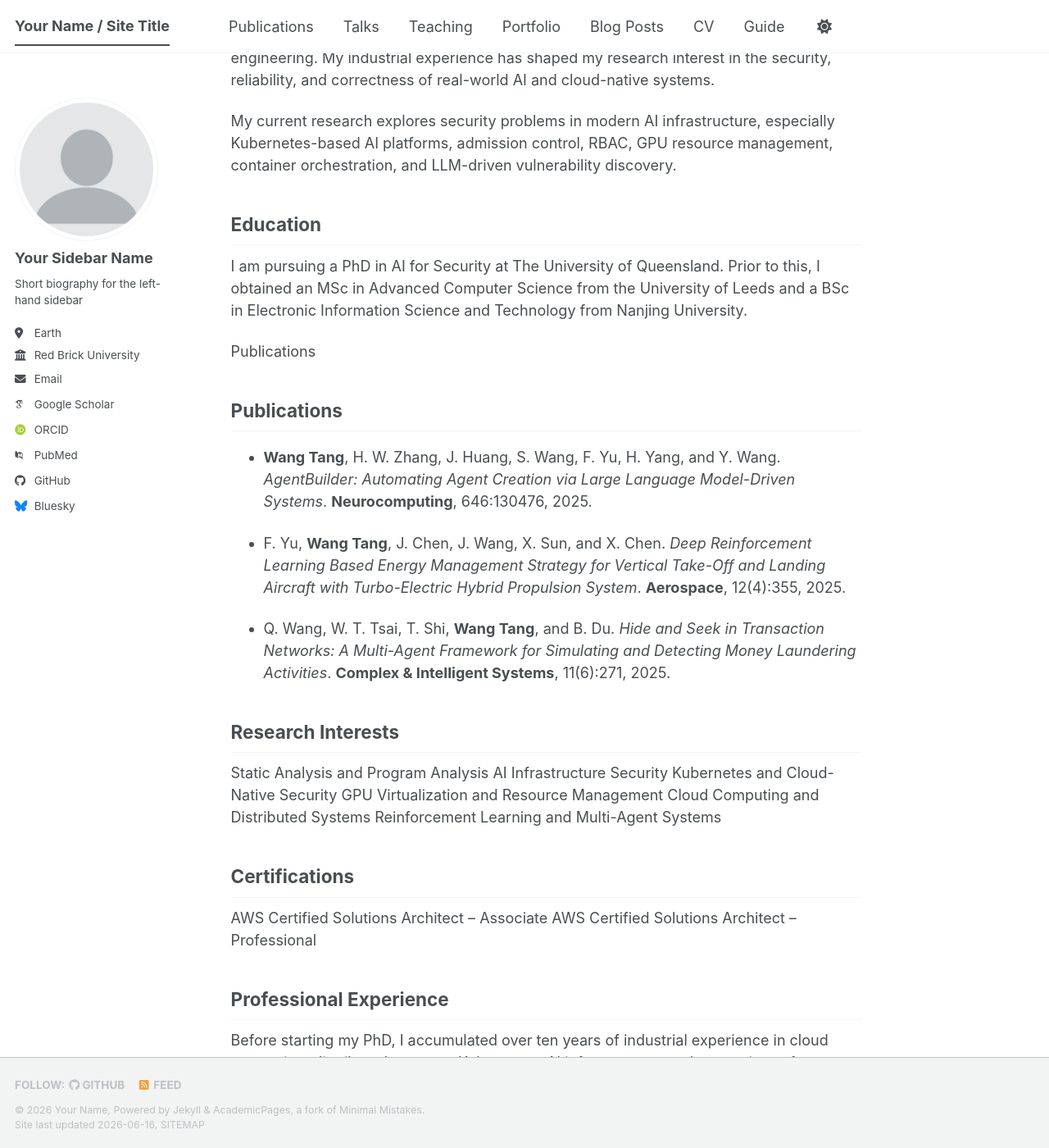
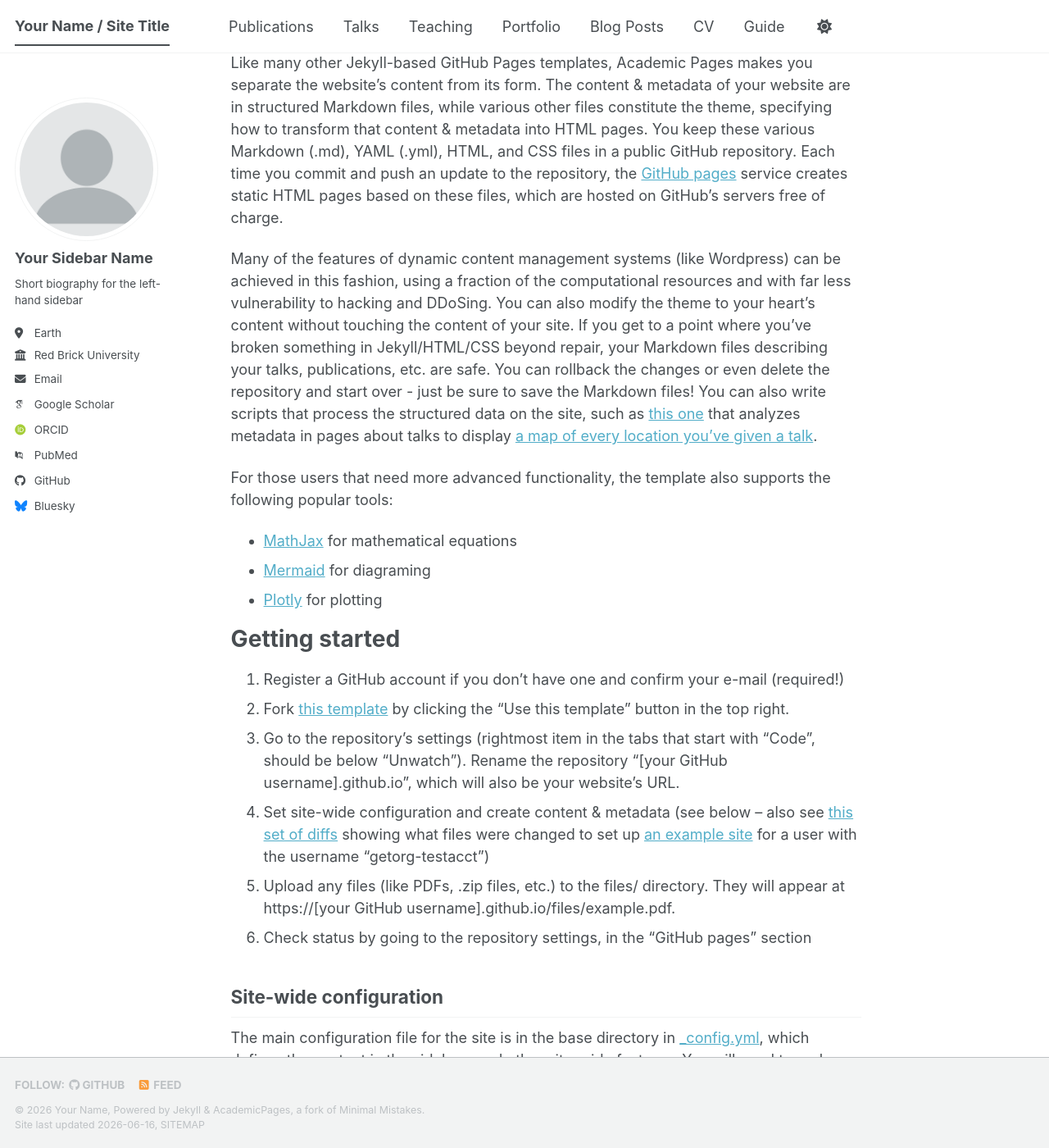
Before and after one commit to tangwang9527/profile-wangtang, a Jekyll site: the page built from _pages/about.md, in a window 1280 px wide and 1400 px high, scrolled down 473 px. Shown: the whole window at 82% size. Built offline with Jekyll 4.4.1, drawn with Linux system fonts in a browser that asks for light colours; some web fonts are replaced; a script bundle is joined from its source files by our own code; library files that are not in the unit come from our copies; some of the changed text lies outside the part shown.

Commit message:
Update about.md

```diff
--- a/_pages/about.md
+++ b/_pages/about.md
@@ -7,62 +7,50 @@ redirect_from:
   - /about.html
 ---
 
+This is the front page of a website that is powered by the [Academic Pages template](https://github.com/academicpages/academicpages.github.io) and hosted on GitHub pages. [GitHub pages](https://pages.github.com) is a free service in which websites are built and hosted from code and data stored in a GitHub repository, automatically updating when a new commit is made to the repository. This template was forked from the [Minimal Mistakes Jekyll Theme](https://mmistakes.github.io/minimal-mistakes/) created by Michael Rose, and then extended to support the kinds of content that academics have: publications, talks, teaching, a portfolio, blog posts, and a dynamically-generated CV. Incidentally, these same features make it a great template for anyone that needs to show off a professional template!
 
-Wang Tang
+ You can fork [this template](https://github.com/academicpages/academicpages.github.io) right now, modify the configuration and Markdown files, add your own PDFs and other content, and have your own site for free, with no ads!
 
-PhD Student
-School of Electrical Engineering and Computer Science
-The University of Queensland, Australia
+A data-driven personal website
+======
+Like many other Jekyll-based GitHub Pages templates, Academic Pages makes you separate the website's content from its form. The content & metadata of your website are in structured Markdown files, while various other files constitute the theme, specifying how to transform that content & metadata into HTML pages. You keep these various Markdown (.md), YAML (.yml), HTML, and CSS files in a public GitHub repository. Each time you commit and push an update to the repository, the [GitHub pages](https://pages.github.com/) service creates static HTML pages based on these files, which are hosted on GitHub's servers free of charge.
 
-## Biography
+Many of the features of dynamic content management systems (like Wordpress) can be achieved in this fashion, using a fraction of the computational resources and with far less vulnerability to hacking and DDoSing. You can also modify the theme to your heart's content without touching the content of your site. If you get to a point where you've broken something in Jekyll/HTML/CSS beyond repair, your Markdown files describing your talks, publications, etc. are safe. You can rollback the changes or even delete the repository and start over - just be sure to save the Markdown files! You can also write scripts that process the structured data on the site, such as [this one](https://github.com/academicpages/academicpages.github.io/blob/master/talkmap.ipynb) that analyzes metadata in pages about talks to display [a map of every location you've given a talk](https://academicpages.github.io/talkmap.html).
 
-I am a PhD student at The University of Queensland. My research focuses on AI infrastructure security, cloud-native systems, Kubernetes security, software security, and program analysis.
+For those users that need more advanced functionality, the template also supports the following popular tools:
+- [MathJax](https://www.mathjax.org/) for mathematical equations
+- [Mermaid](https://mermaid.js.org/) for diagraming
+- [Plotly](https://plotly.com/javascript/) for plotting
 
-Before starting my PhD, I worked for more than ten years in cloud computing, distributed systems, Kubernetes-based platforms, AI infrastructure, and enterprise software engineering. My industrial experience has shaped my research interest in the security, reliability, and correctness of real-world AI and cloud-native systems.
+Getting started
+======
+1. Register a GitHub account if you don't have one and confirm your e-mail (required!)
+1. Fork [this template](https://github.com/academicpages/academicpages.github.io) by clicking the "Use this template" button in the top right.
+1. Go to the repository's settings (rightmost item in the tabs that start with "Code", should be below "Unwatch"). Rename the repository "[your GitHub username].github.io", which will also be your website's URL.
+1. Set site-wide configuration and create content & metadata (see below -- also see [this set of diffs](https://archive.is/3TPas) showing what files were changed to set up [an example site](https://getorg-testacct.github.io) for a user with the username "getorg-testacct")
+1. Upload any files (like PDFs, .zip files, etc.) to the files/ directory. They will appear at https://[your GitHub username].github.io/files/example.pdf.
+1. Check status by going to the repository settings, in the "GitHub pages" section
 
-My current research explores security problems in modern AI infrastructure, especially Kubernetes-based AI platforms, admission control, RBAC, GPU resource management, container orchestration, and LLM-driven vulnerability discovery.
+Site-wide configuration
+------
+The main configuration file for the site is in the base directory in [_config.yml](https://github.com/academicpages/academicpages.github.io/blob/master/_config.yml), which defines the content in the sidebars and other site-wide features. You will need to replace the default variables with ones about yourself and your site's github repository. The configuration file for the top menu is in [_data/navigation.yml](https://github.com/academicpages/academicpages.github.io/blob/master/_data/navigation.yml). For example, if you don't have a portfolio or blog posts, you can remove those items from that navigation.yml file to remove them from the header.
 
+Create content & metadata
+------
+For site content, there is one Markdown file for each type of content, which are stored in directories like _publications, _talks, _posts, _teaching, or _pages. For example, each talk is a Markdown file in the [_talks directory](https://github.com/academicpages/academicpages.github.io/tree/master/_talks). At the top of each Markdown file is structured data in YAML about the talk, which the theme will parse to do lots of cool stuff. The same structured data about a talk is used to generate the list of talks on the [Talks page](https://academicpages.github.io/talks), each [individual page](https://academicpages.github.io/talks/2012-03-01-talk-1) for specific talks, the talks section for the [CV page](https://academicpages.github.io/cv), and the [map of places you've given a talk](https://academicpages.github.io/talkmap.html) (if you run this [python file](https://github.com/academicpages/academicpages.github.io/blob/master/talkmap.py) or [Jupyter notebook](https://github.com/academicpages/academicpages.github.io/blob/master/talkmap.ipynb), which creates the HTML for the map based on the contents of the _talks directory).
 
+**Markdown generator**
 
-##  Education
+The repository includes [a set of Jupyter notebooks](https://github.com/academicpages/academicpages.github.io/tree/master/markdown_generator
+) that converts a CSV containing structured data about talks or presentations into individual Markdown files that will be properly formatted for the Academic Pages template. The sample CSVs in that directory are the ones I used to create my own personal website at stuartgeiger.com. My usual workflow is that I keep a spreadsheet of my publications and talks, then run the code in these notebooks to generate the Markdown files, then commit and push them to the GitHub repository.
 
-I am pursuing a PhD in AI for Security at The University of Queensland. Prior to this, I obtained an MSc in Advanced Computer Science from the University of Leeds and a BSc in Electronic Information Science and Technology from Nanjing University.
+How to edit your site's GitHub repository
+------
+Many people use a git client to create files on their local computer and then push them to GitHub's servers. If you are not familiar with git, you can directly edit these configuration and Markdown files directly in the github.com interface. Navigate to a file (like [this one](https://github.com/academicpages/academicpages.github.io/blob/master/_talks/2012-03-01-talk-1.md) and click the pencil icon in the top right of the content preview (to the right of the "Raw | Blame | History" buttons). You can delete a file by clicking the trashcan icon to the right of the pencil icon. You can also create new files or upload files by navigating to a directory and clicking the "Create new file" or "Upload files" buttons.
 
+Example: editing a Markdown file for a talk
+![Editing a Markdown file for a talk](/images/editing-talk.png)
 
-Publications
-
-##  Publications
-
-* **Wang Tang**, H. W. Zhang, J. Huang, S. Wang, F. Yu, H. Yang, and Y. Wang.
-  *AgentBuilder: Automating Agent Creation via Large Language Model-Driven Systems*.
-  **Neurocomputing**, 646:130476, 2025.
-
-* F. Yu, **Wang Tang**, J. Chen, J. Wang, X. Sun, and X. Chen.
-  *Deep Reinforcement Learning Based Energy Management Strategy for Vertical Take-Off and Landing Aircraft with Turbo-Electric Hybrid Propulsion System*.
-  **Aerospace**, 12(4):355, 2025.
-
-* Q. Wang, W. T. Tsai, T. Shi, **Wang Tang**, and B. Du.
-  *Hide and Seek in Transaction Networks: A Multi-Agent Framework for Simulating and Detecting Money Laundering Activities*.
-  **Complex & Intelligent Systems**, 11(6):271, 2025.
-
-
-
-##  Research Interests
-Static Analysis and Program Analysis
-AI Infrastructure Security
-Kubernetes and Cloud-Native Security
-GPU Virtualization and Resource Management
-Cloud Computing and Distributed Systems
-Reinforcement Learning and Multi-Agent Systems
-
-
-## Certifications
-AWS Certified Solutions Architect – Associate
-AWS Certified Solutions Architect – Professional
-
-
-
-
-## Professional Experience
-
-Before starting my PhD, I accumulated over ten years of industrial experience in cloud computing, distributed systems, Kubernetes, AI infrastructure, and enterprise software engineering. I worked as a Technical Manager and AI Architect at China Telecom, where I was involved in large-scale AI platforms, Kubernetes-based infrastructure, AI training and inference systems, and GPU resource management. Prior to that, I worked as an AI platform R&D engineer at Blueridge AI, focusing on cloud and edge AI platforms, MLOps infrastructure, and Kubernetes-based application orchestration. I also served as a technical lead at Shanghai Fushenlan Information Technology, where I led the development of enterprise microservice systems, insurance platforms, and data analysis platforms. Earlier in my career, I worked as a Java developer at Migu Culture Technology, contributing to backend systems, mobile Internet platforms, and distributed service architectures. These industry experiences have shaped my current research interests in the security, reliability, and correctness of real-world AI and cloud-native systems.
+For more info
+------
+More info about configuring Academic Pages can be found in [the guide](https://academicpages.github.io/markdown/), the [growing wiki](https://github.com/academicpages/academicpages.github.io/wiki), and you can always [ask a question on GitHub](https://github.com/academicpages/academicpages.github.io/discussions). The [guides for the Minimal Mistakes theme](https://mmistakes.github.io/minimal-mistakes/docs/configuration/) (which this theme was forked from) might also be helpful.
```
